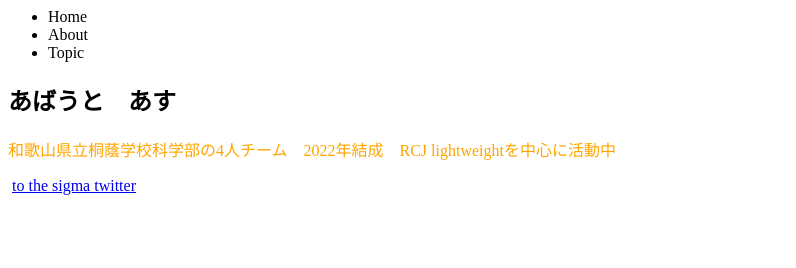
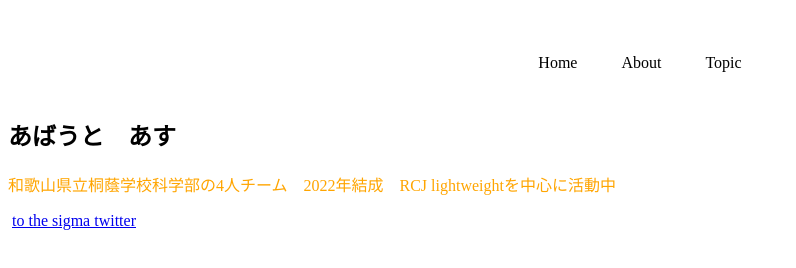
Before and after one commit to yutasm17761940/toin-sigma-, a plain HTML site: page index.html in a window 1280 px wide. Shown: the whole page, without its empty margins (0-796 px from the left). Drawn offline with Linux system fonts and the light colour scheme.

Commit message:
Update test.css

```diff
--- a/test.css
+++ b/test.css
@@ -1,4 +1,26 @@
 <@charset "utf-8";>
+* {
+  margin:0; padding:0;
+}
+header {
+  width: 100%;
+  padding: 15px 0;
+  margin: 0 auto;
+  text-align: center;
+}
+header .headline{
+  font-size: 32px;
+}
+.nav-list {
+  text-align: center;
+  padding: 10px 0;
+  margin: 0 auto;
+}
+.nav-list-item {
+  list-style: none;
+  display: inline-block;
+  margin: 0 20px;
+}
 .wrapper .container{
   max-width 1000px;
   margin:0px auto;
```
